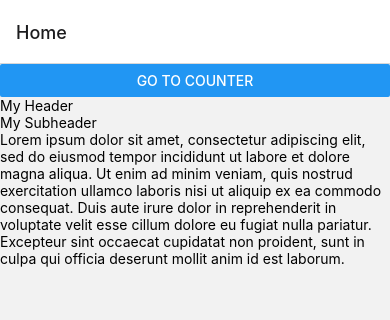
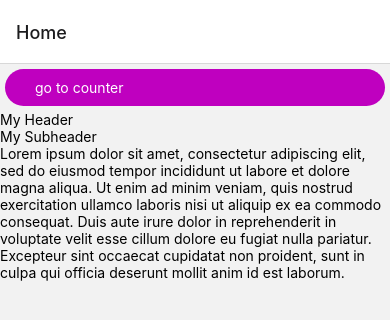
Before and after one commit to 0x7231636b/react-native-course, a React Native app: screen /Home in a window 390 px wide. Shown: the top 320 px of the page. Built offline with nearby package versions, Linux system fonts and the light colour scheme.

Commit message:
Added first styling stuff with minimal examples

```diff
--- a/components/MyButton.tsx
+++ b/components/MyButton.tsx
@@ -1,14 +1,38 @@
-import { Button, View } from "react-native";
+import { Text, TouchableOpacity, View } from "react-native";
 
 interface MyButtonProps {
   text: string;
   onPress?: () => void;
 }
 
+// Color scheme created with: https://color.adobe.com/create/color-wheel
+// primary
+// #BF00BF
+// primary accent
+// #FF5CFF
+// primary accent 2
+// #CC00CC
+// secondary
+// #FFFFFF
+// secondary accent
+// #FFB2FF
+
 export function MyButton(props: MyButtonProps) {
   return (
     <View>
-      <Button title={props.text} onPress={props.onPress} />
+      <TouchableOpacity
+        style={{
+          backgroundColor: "#BF00BF",
+          padding: "10px",
+          paddingLeft: "30px",
+          paddingRight: "30px",
+          margin: "5px",
+          borderRadius: "100px",
+        }}
+        onPress={props.onPress}
+      >
+        <Text style={{ color: "#FFFFFF" }}>{props.text}</Text>
+      </TouchableOpacity>
     </View>
   );
 }
```
Also changed, not shown: App.tsx (+12 -0 lines).
